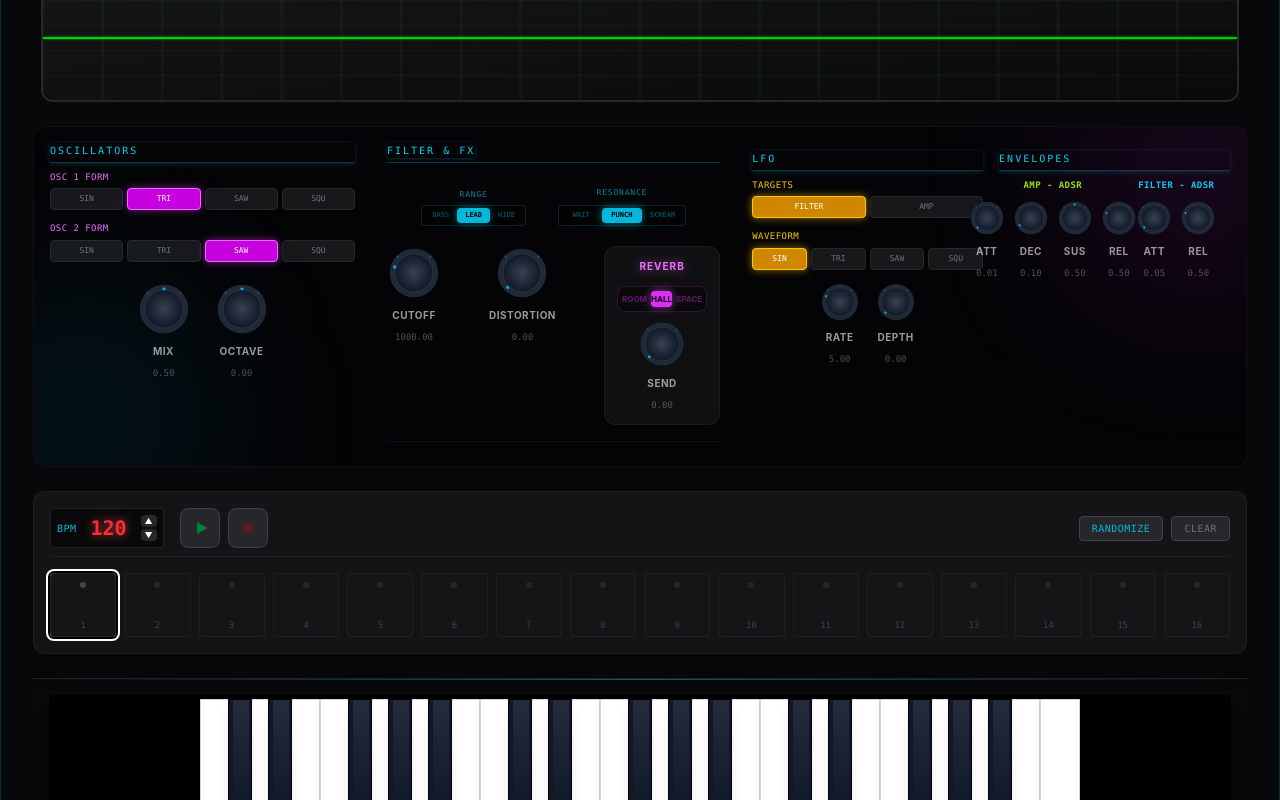
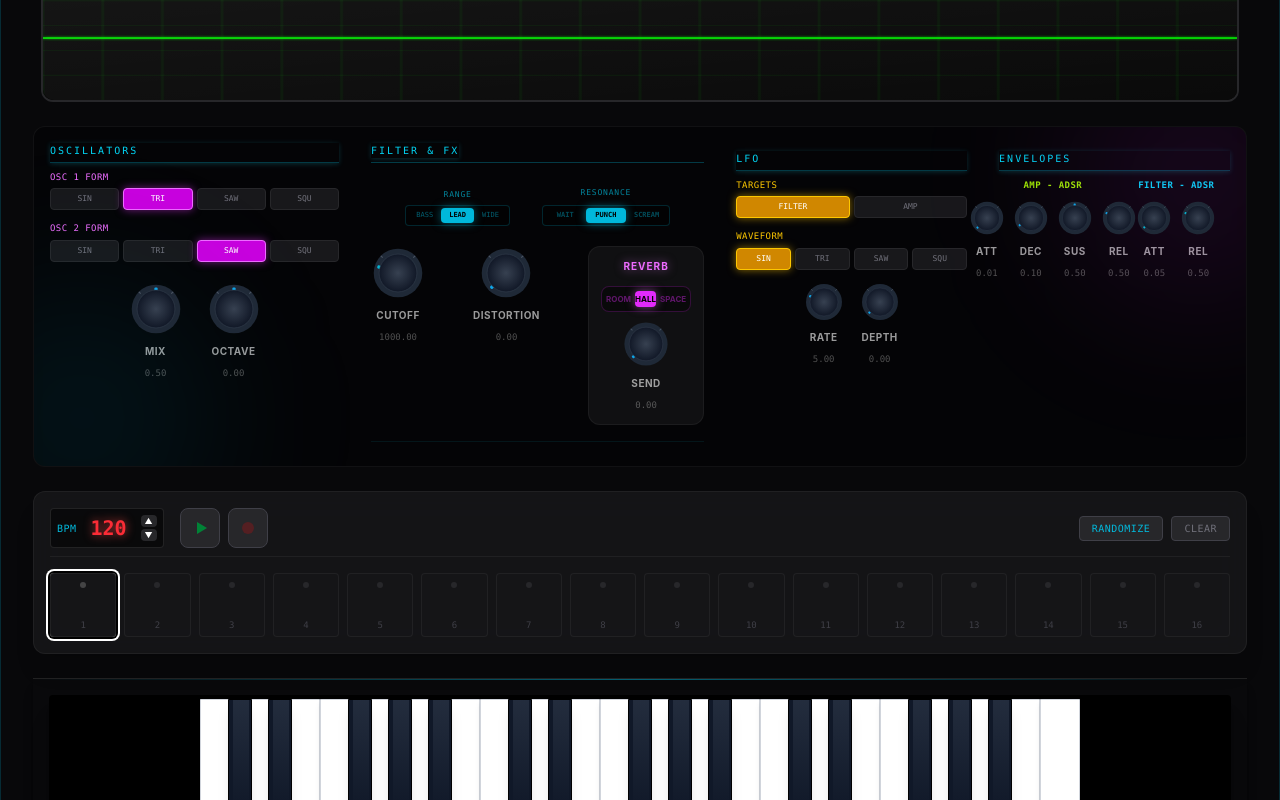
Before and after one commit to pavelzag/vibesynth, a React (Vite) app: page / in a window 1280 px wide. Built offline with nearby package versions, Linux system fonts and the light colour scheme; a web font is replaced by a local one.

Commit message:
style: Fix overlapping controls with min-w-0 and gap adjustment

```diff
--- a/src/components/SynthControls.tsx
+++ b/src/components/SynthControls.tsx
@@ -190,9 +190,9 @@
                 </div>
 
                 {/* LFO & Envelopes Container */}
-                <div className="flex flex-col md:flex-row gap-4 mt-2">
+                <div className="flex flex-col lg:flex-row gap-8 mt-2">
                     {/* LFO Section */}
-                    <div className="flex-1">
+                    <div className="flex-1 min-w-0">
                         <div className="flex justify-between items-baseline border-b border-cyan-500/30 pb-1 mb-2 shadow-[0_1px_5px_rgba(34,211,238,0.2)]">
                             <h3 className="text-[10px] font-mono uppercase tracking-[0.2em] text-cyan-400">LFO</h3>
                         </div>
@@ -257,7 +257,7 @@
                     </div>
 
                     {/* Envelopes */}
-                    <div className="flex-1 space-y-2">
+                    <div className="flex-1 space-y-2 min-w-0">
                         <h3 className="text-[10px] font-mono uppercase tracking-[0.2em] text-cyan-400 border-b border-cyan-500/30 pb-1 shadow-[0_1px_5px_rgba(34,211,238,0.2)]">Envelopes</h3>
                         <div className="grid grid-cols-1 md:grid-cols-2 gap-4">
                             {/* Amp */}
```
